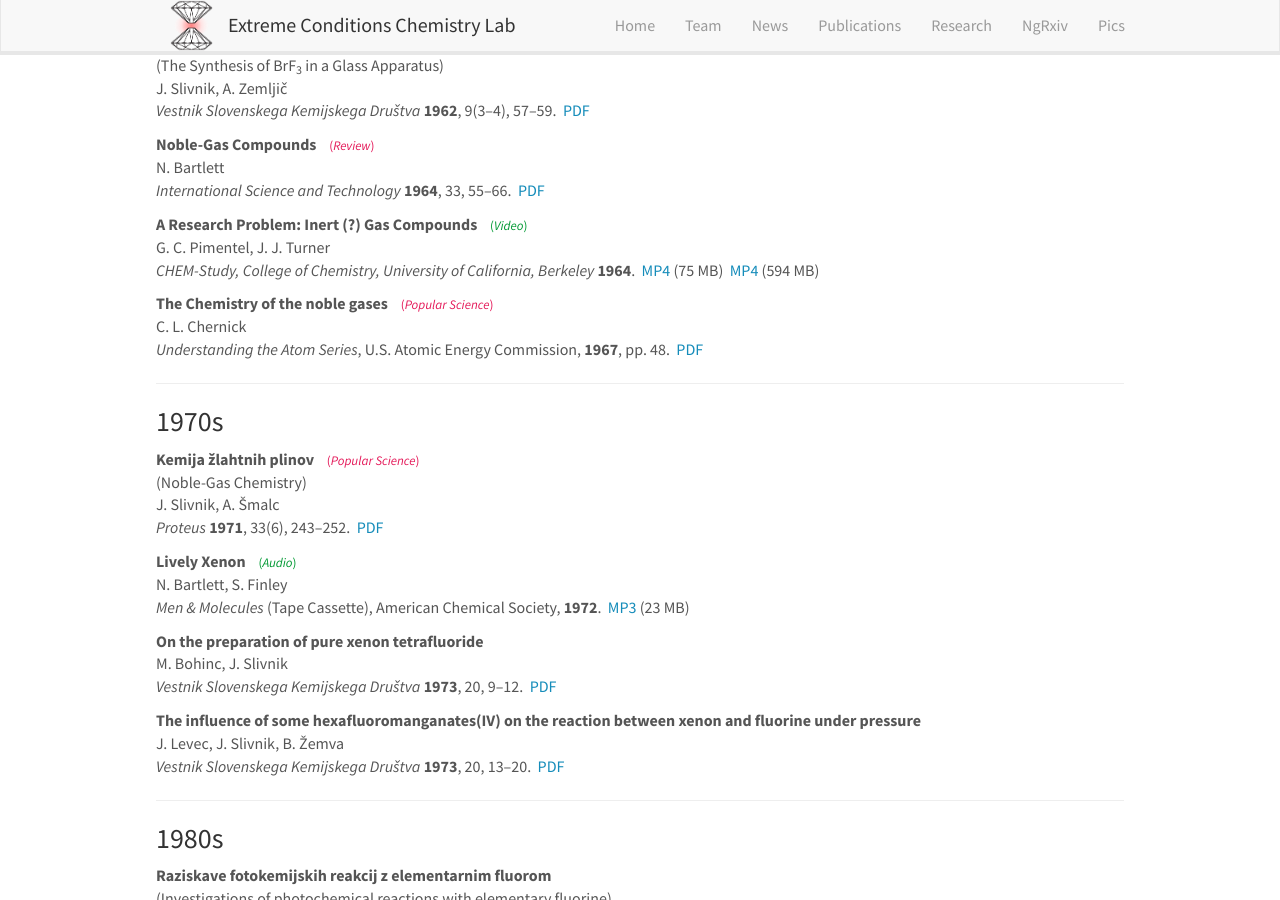
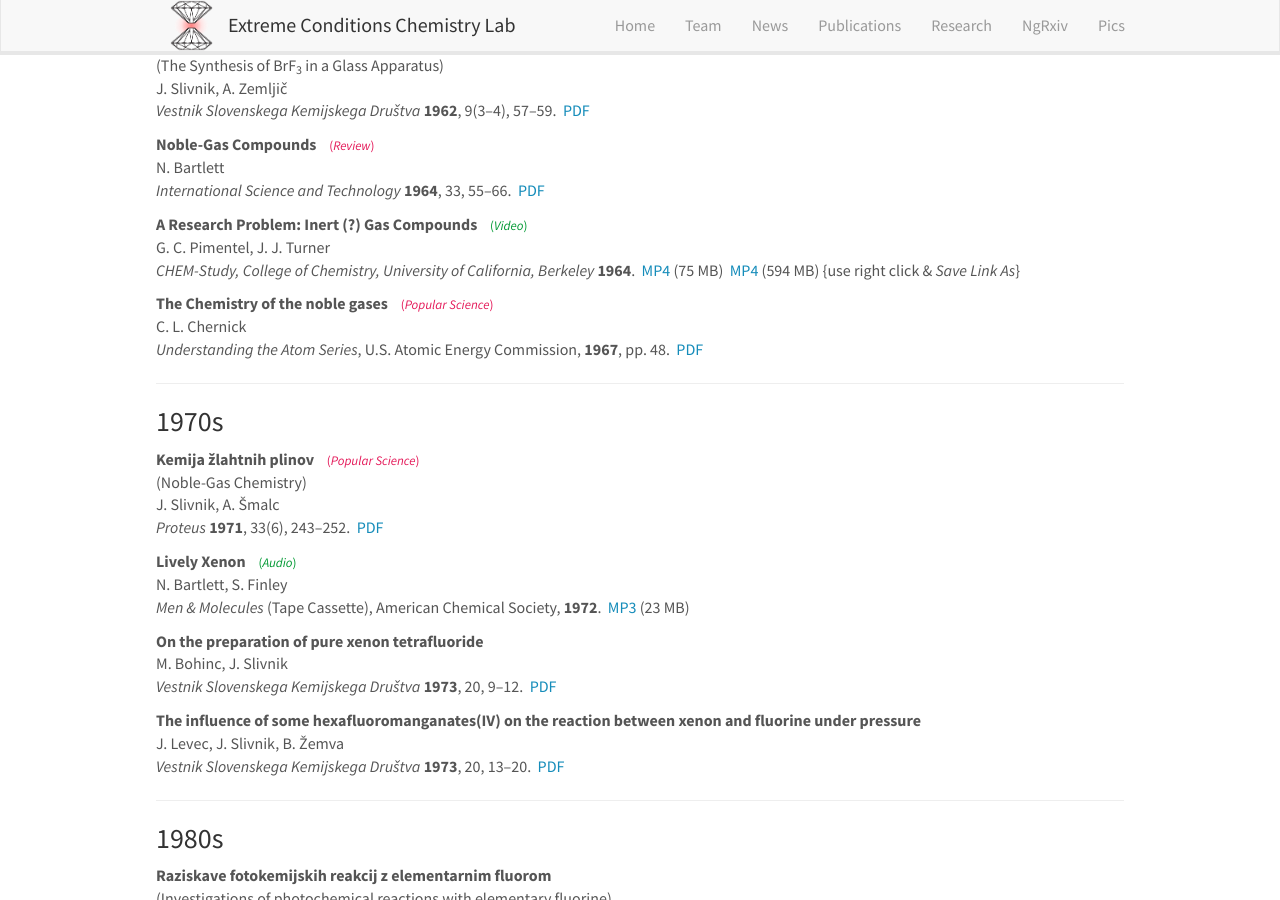
Before and after one commit to eccl-jsi/eccl-jsi.github.io, a Jekyll site: the page built from _pages/ngrxiv.md, in a window 1280 px wide and 900 px high, scrolled down 363 px. Built offline with Jekyll 4.4.1, drawn with Linux system fonts in a browser that asks for light colours; nearby versions of some CDN libraries.

Commit message:
Update ngrxiv.md

```diff
--- a/_pages/ngrxiv.md
+++ b/_pages/ngrxiv.md
@@ -32,7 +32,7 @@ This small archive is our ongoing effort to provide the access to some of these
 
 **A Research Problem: Inert (?) Gas Compounds**   &nbsp;&nbsp;&nbsp;<font color="#009933" size="-1">(<i>Video</i>)</font>
 <br>G. C. Pimentel, J. J. Turner
-<br>*CHEM-Study, College of Chemistry, University of California, Berkeley* **1964**. &nbsp;[MP4]({{ site.baseurl }}https://archive.org/download/research_problem_inert_gas_compounds/research_problem_inert_gas_compounds_512kb.mp4) (75 MB) &nbsp;[MP4]({{ site.baseurl }}https://archive.org/download/research_problem_inert_gas_compounds/research_problem_inert_gas_compounds.mp4) (594 MB)
+<br>*CHEM-Study, College of Chemistry, University of California, Berkeley* **1964**. &nbsp;[MP4]({{ site.baseurl }}https://archive.org/download/research_problem_inert_gas_compounds/research_problem_inert_gas_compounds_512kb.mp4) (75 MB) &nbsp;[MP4]({{ site.baseurl }}https://archive.org/download/research_problem_inert_gas_compounds/research_problem_inert_gas_compounds.mp4) (594 MB) &#123;use right click & *Save Link As*&#125;
 
 **The Chemistry of the noble gases**   &nbsp;&nbsp;&nbsp;<font color="#e41959" size="-1">(<i>Popular Science</i>)</font>
 <br>C. L. Chernick
```
